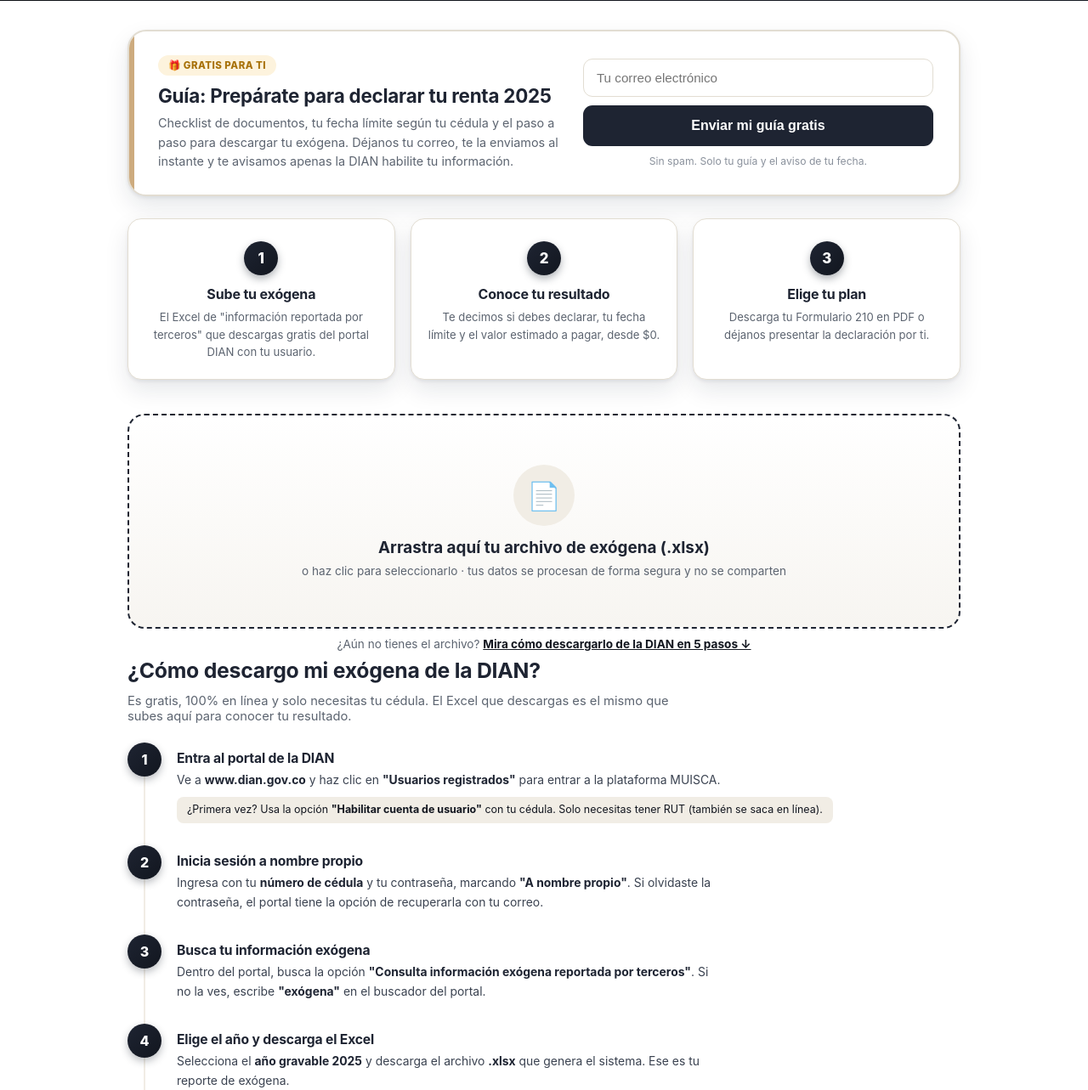
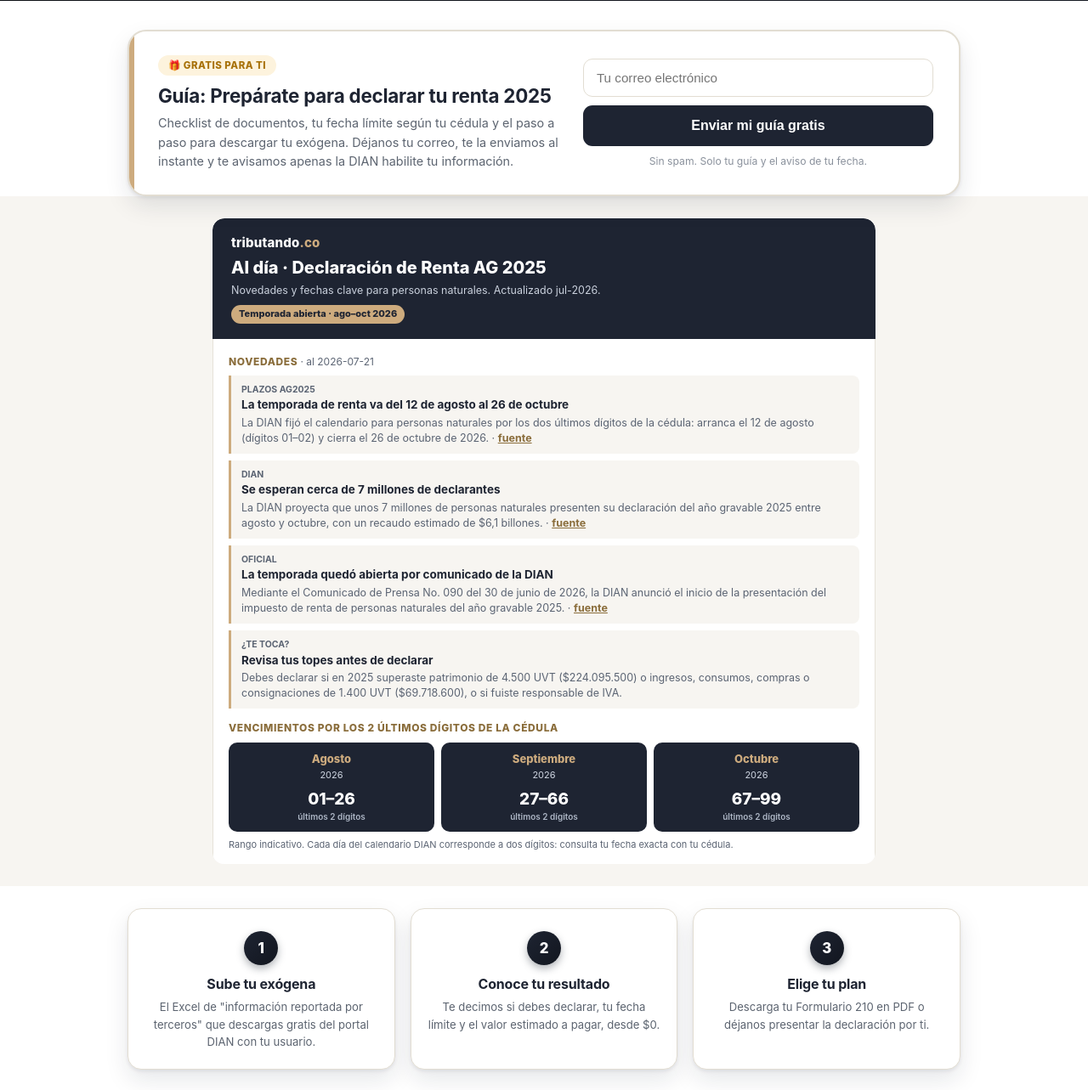
Before and after one commit to ediandres07-oss/declaraci-n-de-renta, a Flask app: page / in a window 1280 px wide. Shown: the part 670-1953 px from the top of the page at 85% size. Run offline with Flask 3, Linux system fonts and the light colour scheme.

Commit message:
Landing: embeber el widget de noticias 'Al día con tributando.co'

```diff
--- a/templates/landing.html
+++ b/templates/landing.html
@@ -414,6 +414,15 @@
   });
 })();
 </script>
+
+<!-- Widget "Al día con tributando.co" (noticias tributarias) -->
+<section style="padding:26px 16px;background:#f7f5f1">
+  <div style="max-width:780px;margin:0 auto">
+    <iframe src="/static/widget-noticias-tributando.html"
+            style="width:100%;max-width:780px;height:760px;border:0;border-radius:14px;background:#fff;display:block;margin:0 auto"
+            title="Al día con tributando.co" loading="lazy"></iframe>
+  </div>
+</section>
 
 <div class="contenedor">
   <div class="pasos">
```
